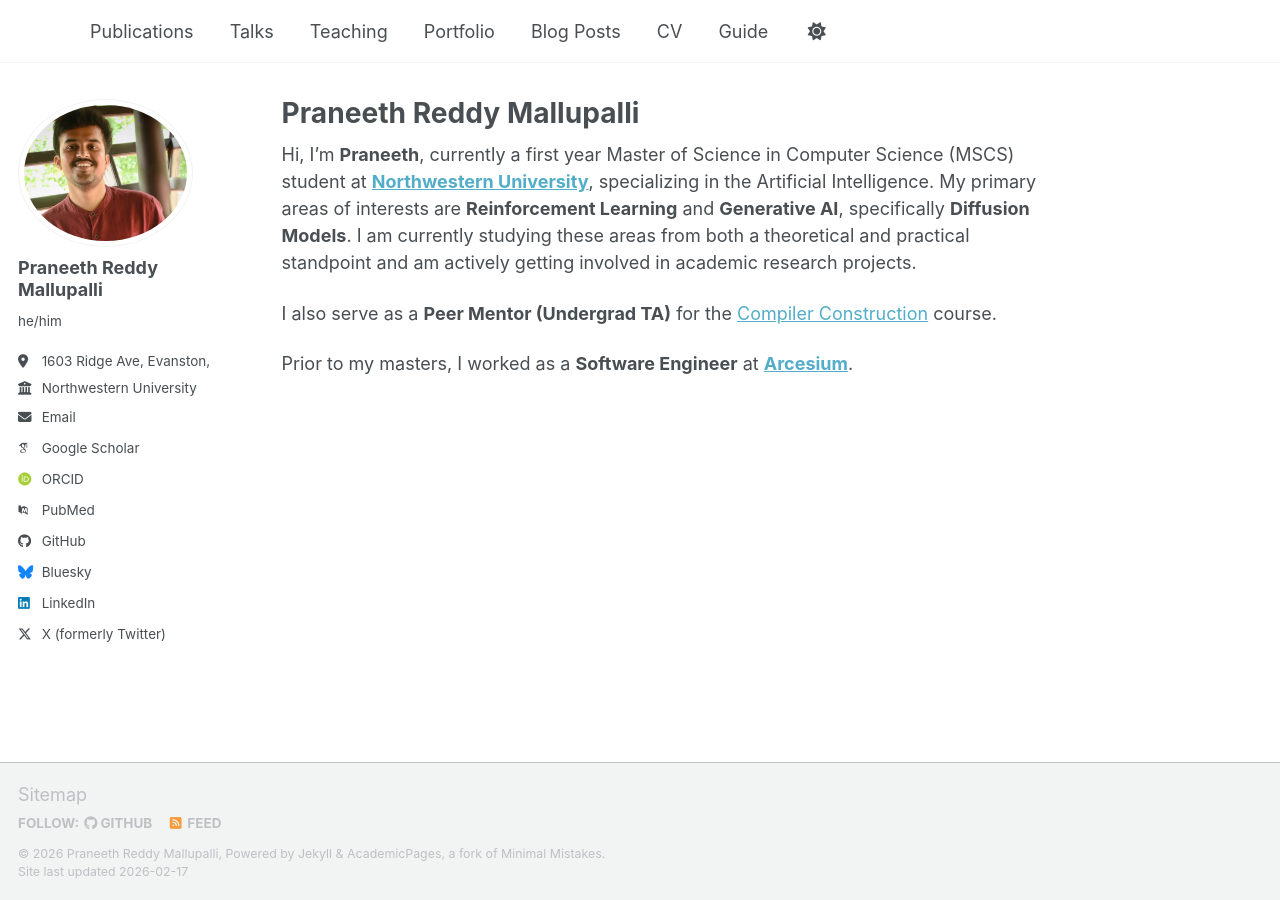
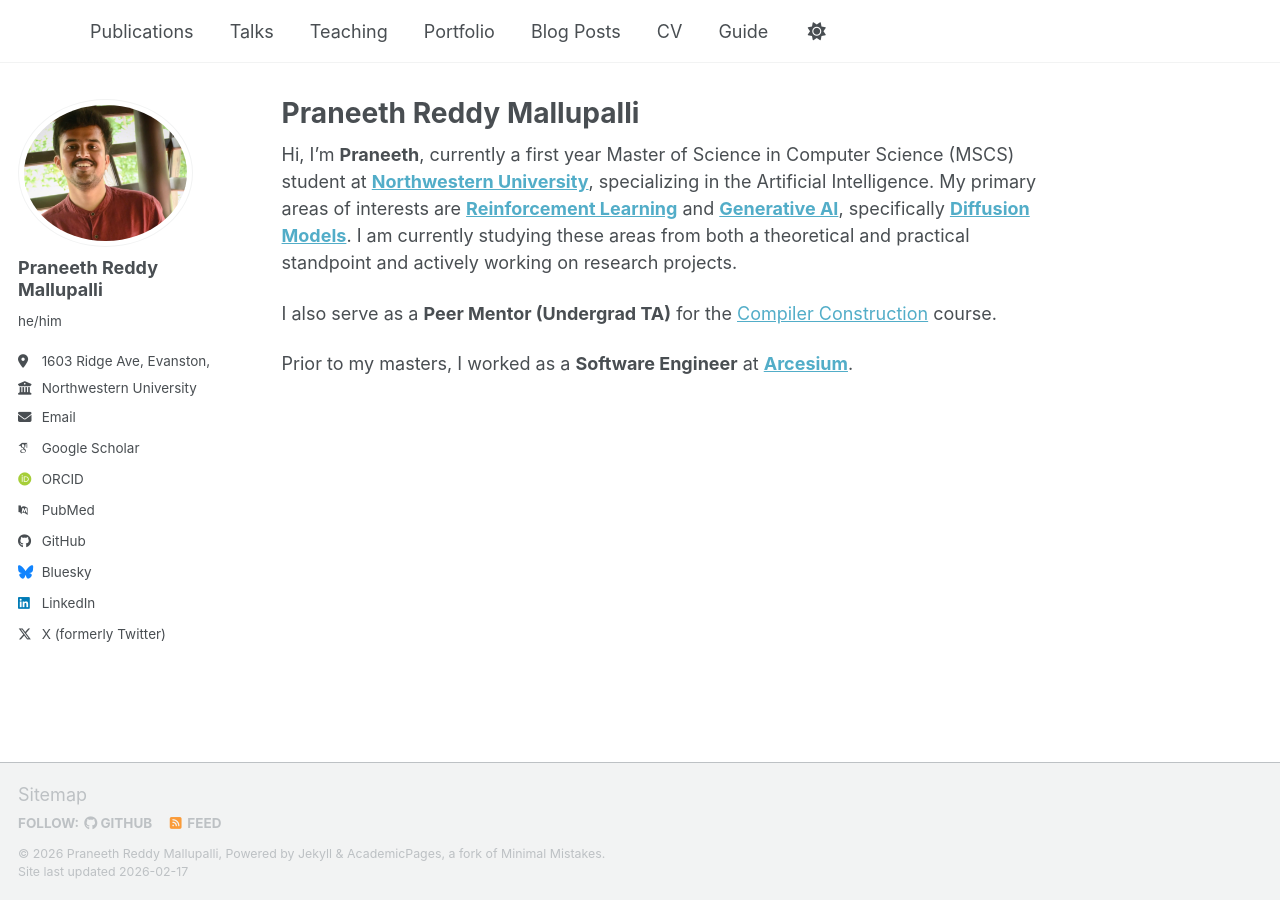
Before and after one commit to prm036/prm036.github.io, a Jekyll site: the page built from _pages/about.md, in a window 1280 px wide. Built offline with Jekyll 4.4.1, drawn with Linux system fonts in a browser that asks for light colours; some web fonts are replaced; a script bundle is joined from its source files by our own code; library files that are not in the unit come from our copies.

Commit message:
Enhance about page with additional references
Updated links for Reinforcement Learning, Generative AI, and Diffusion Models.

```diff
--- a/_pages/about.md
+++ b/_pages/about.md
@@ -7,7 +7,7 @@
   - /about.html
 ---
 
-Hi, I'm **Praneeth**, currently a first year Master of Science in Computer Science (MSCS) student at **[Northwestern University](https://www.northwestern.edu/)**, specializing in the Artificial Intelligence. My primary areas of interests are **Reinforcement Learning** and **Generative AI**, specifically **Diffusion Models**. I am currently studying these areas from both a theoretical and practical standpoint and am actively getting involved in academic research projects.
+Hi, I'm **Praneeth**, currently a first year Master of Science in Computer Science (MSCS) student at **[Northwestern University](https://www.northwestern.edu/)**, specializing in the Artificial Intelligence. My primary areas of interests are **[Reinforcement Learning](https://en.wikipedia.org/wiki/Reinforcement_learning)** and **[Generative AI](https://en.wikipedia.org/wiki/Generative_artificial_intelligence)**, specifically **[Diffusion Models](https://en.wikipedia.org/wiki/Diffusion_model)**. I am currently studying these areas from both a theoretical and practical standpoint and actively working on research projects.
 
 I also serve as a **Peer Mentor (Undergrad TA)** for the [Compiler Construction](https://www.mccormick.northwestern.edu/computer-science/academics/courses/descriptions/322.html) course.
 
```
